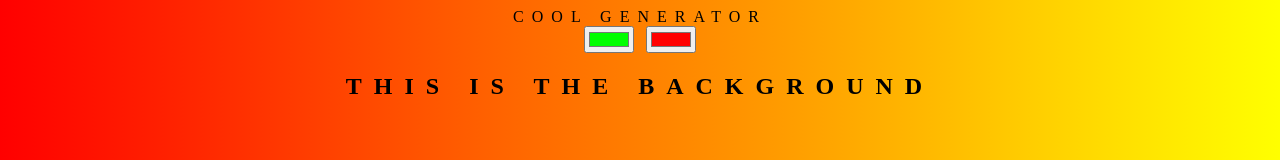
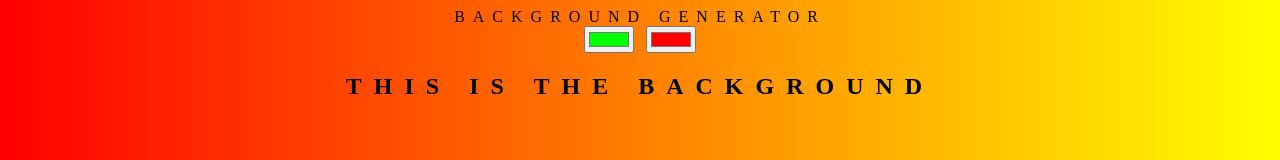
Before and after one commit to Priscifab/background-generation, a plain HTML site: page index.html in a window 1280 px wide. Shown: the top 160 px of the page. Drawn offline with Linux system fonts and the light colour scheme.

Commit message:
prefer old title

```diff
--- a/index.html
+++ b/index.html
@@ -5,7 +5,7 @@
         <link rel="stylesheet" type="text/css" href="style.css">
     </head>
     <body id="gradient">
-        <hi>COOL Generator</hi><br>
+        <hi>Background Generator</hi><br>
         <input class="color1" type="color" name="color1" value="#00ff00">
         <input class="color2" type="color" name="color2" value="#ff0000">
         <h2>This is the background</h2>
```
